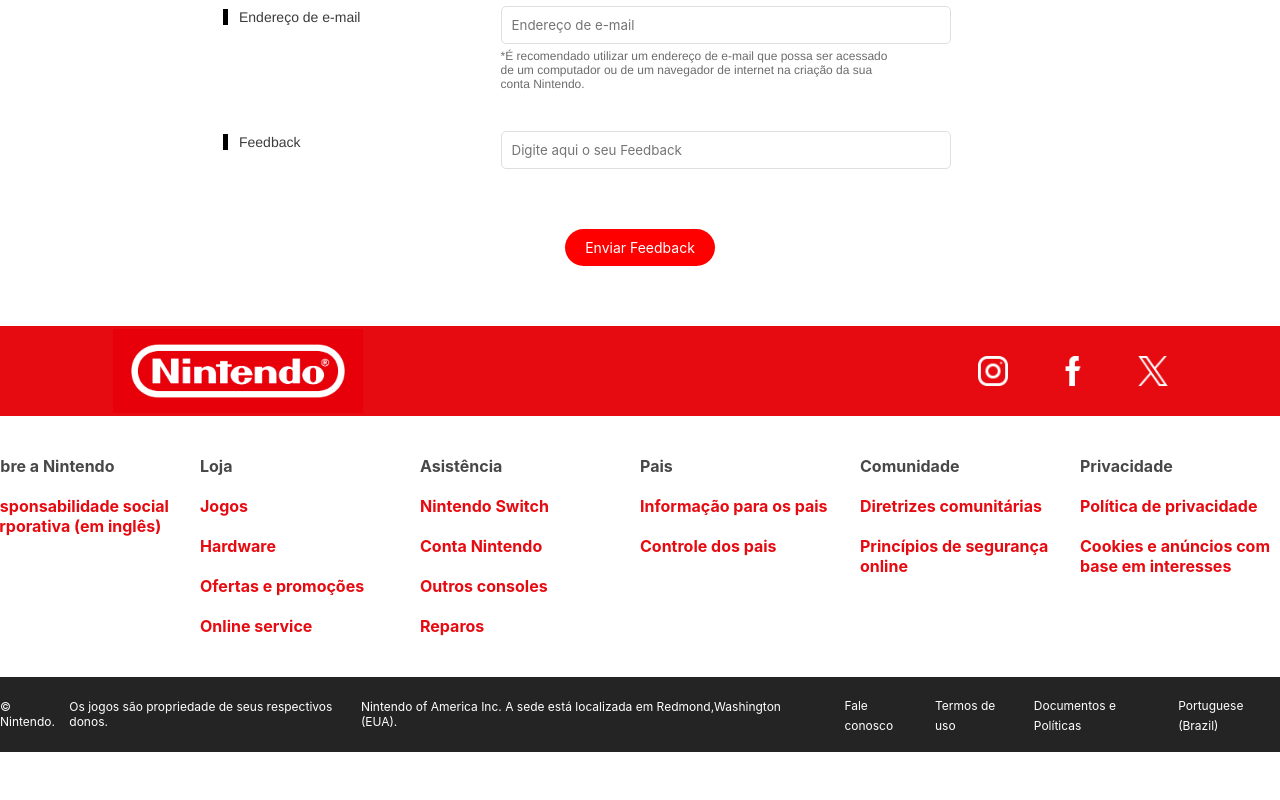
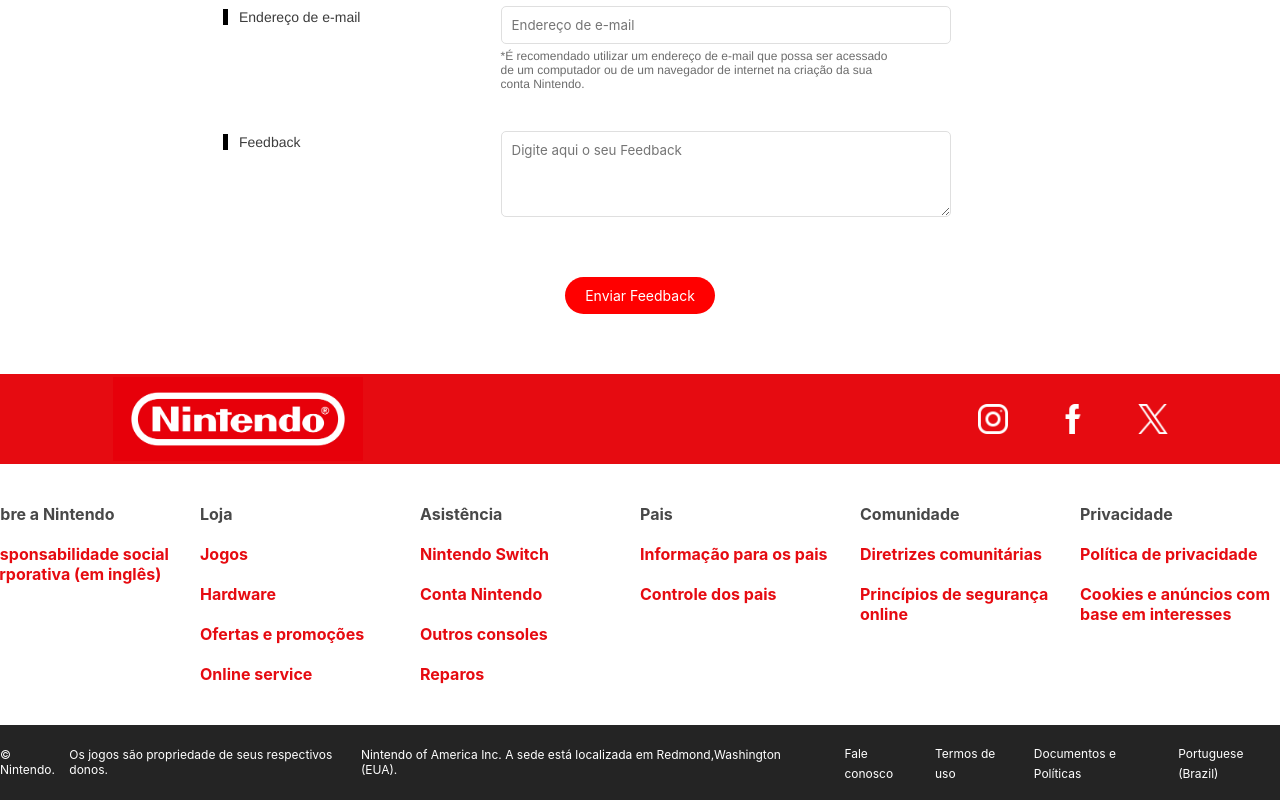
Before and after one commit to T4RUM/nintendo-inspired-react-page, a React (Vite) app: page /#/assistencia in a window 1280 px wide. Shown: the part 792-1592 px from the top of the page. Before the commit the page ends 1544 px from the top, so only its background shows below. Built offline with nearby package versions, Linux system fonts and the light colour scheme; a web font is replaced by a local one.

Commit message:
Adicionando campo de feedback

```diff
--- a/src/components/assistance/Contact.jsx
+++ b/src/components/assistance/Contact.jsx
@@ -1,14 +1,17 @@
+// Contact.jsx
 
+import React from "react";
+import { useForm, FormProvider } from "react-hook-form";
+import Input from "../input/Input";
 import "./Contact.css";
 import BannerContact from "../../../public/bannerContact.png";
-import Input from "../input/Input";
-import React from "react";
-import { useForm, FormProvider } from "react-hook-form";
 
 function Contact() {
   const methods = useForm();
-  function assistance(data) {
+
+  function handleFormSubmit(data) {
     console.log(data);
+
   }
 
   return (
@@ -26,12 +29,12 @@
 
       <div className="containerFormContact">
         <FormProvider {...methods}>
-          <form onSubmit={methods.handleSubmit(assistance)}>
+          <form onSubmit={methods.handleSubmit(handleFormSubmit)}>
             <Input
               label={"Apelido"}
               type={"text"}
               id={"apelido"}
-              maxLength={"10"}
+              maxLength={10}
               placeholder={"Máximo de 10 caracteres"}
               description={
                 "Obs.: Isto será usado para comunicações da Nintendo e não será mostrado a outros sem aviso prévio."
@@ -58,13 +61,11 @@
               {...methods.register("feedback", { required: true })}
             />
 
-       <div className="containerButton">
+            <div className="containerButton">
               <button className="botaoFeedBack" type="submit">
                 Enviar Feedback
               </button>
-
-       </div>
-
+            </div>
           </form>
         </FormProvider>
       </div>
--- a/src/components/input/Input.jsx
+++ b/src/components/input/Input.jsx
@@ -1,3 +1,5 @@
+// input/Input.jsx
+
 import React from "react";
 import { useFormContext } from "react-hook-form";
 import "./Input.css";
@@ -49,6 +51,18 @@
               </option>
             ))}
           </select>
+        ) : type === "textarea" ? (
+          <textarea
+            className={`inputFormularioCadastro ${
+              hasError ? "invalidInput" : ""
+            }`}
+            id={id}
+            rows="4"
+            cols="50"
+            maxLength={maxLength}
+            placeholder={placeholder}
+            {...register(id, validationRules)}
+          />
         ) : (
           <input
             className={`inputFormularioCadastro ${
```
